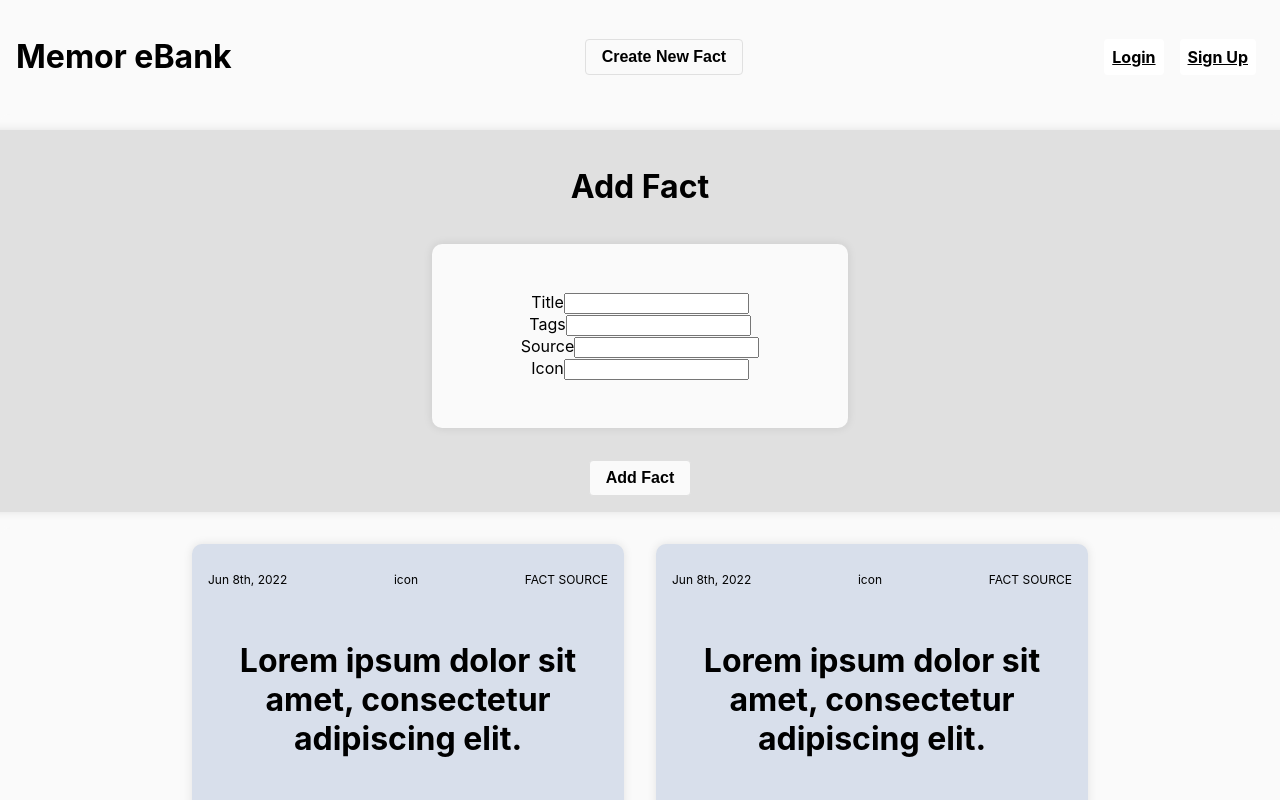
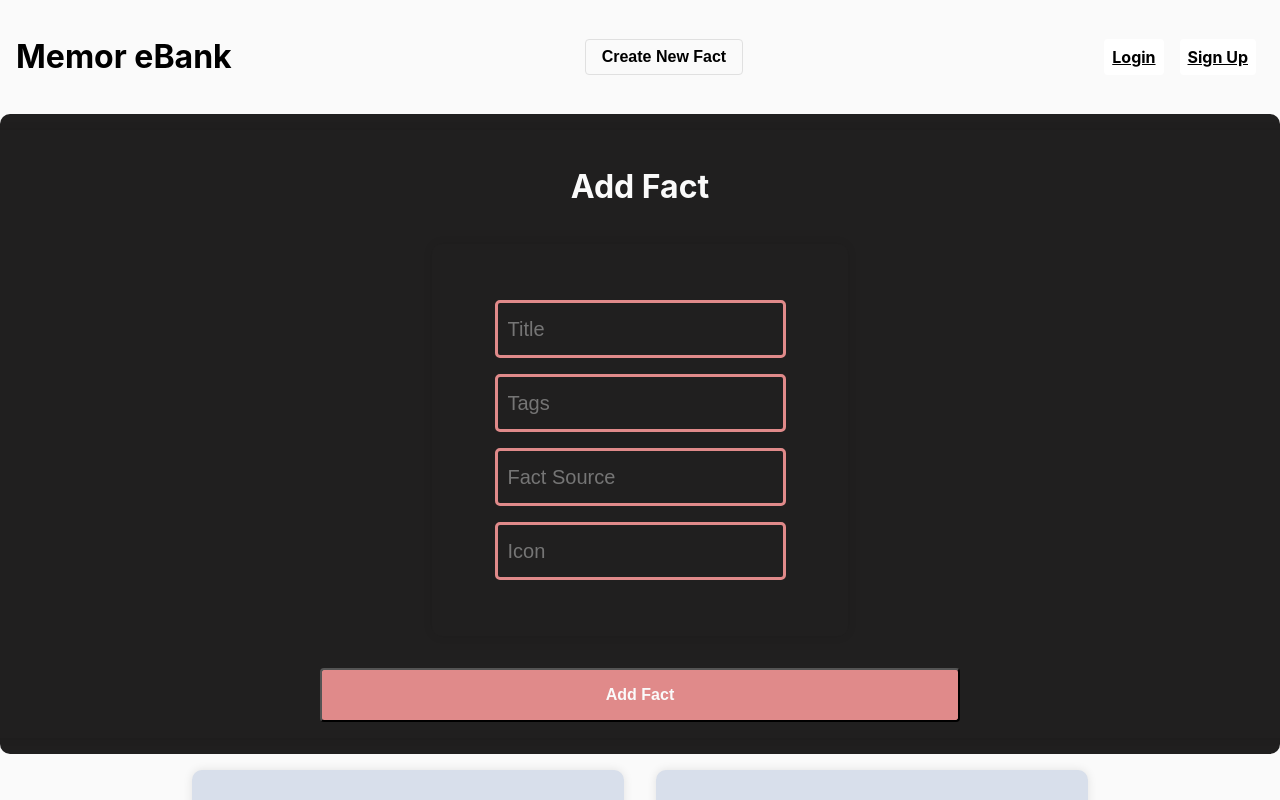
Before and after one commit to jallend1/memorebank, a React (Create React App) app: page / in a window 1280 px wide. Both pictures are taken after a click on the button "Create New Fact". Shown: the top 800 px of the page. Built offline with nearby package versions, Linux system fonts and the light colour scheme.

Commit message:
Adds a bit o' style to the Add Fact form

```diff
--- a/src/Components/AddFactModal.jsx
+++ b/src/Components/AddFactModal.jsx
@@ -55,43 +55,43 @@ const AddFactModal = (props) => {
         <div className="add-fact-modal__body">
           <div className="add-fact-modal__body__inputs">
             <div className="add-fact-modal__body__inputs__title">
-              <label htmlFor="title">Title</label>
               <input
                 type="text"
                 id="title"
                 name="title"
+                placeholder="Title"
                 value={newFact.title}
                 onChange={handleChange}
               />
             </div>
             <div className="add-fact-modal__body__inputs__tags">
-              <label htmlFor="tags">Tags</label>
               <input
                 type="text"
                 id="tags"
                 name="tags"
                 value={newFact.tags}
                 onChange={handleChange}
+                placeholder="Tags"
               />
             </div>
             <div className="add-fact-modal__body__inputs__source">
-              <label htmlFor="source">Source</label>
               <input
                 type="text"
                 id="source"
                 name="source"
                 value={newFact.source}
                 onChange={handleChange}
+                placeholder="Fact Source"
               />
             </div>
             <div className="add-fact-modal__body__inputs__icon">
-              <label htmlFor="icon">Icon</label>
               <input
                 type="text"
                 id="icon"
                 name="icon"
                 value={newFact.icon}
                 onChange={handleChange}
+                placeholder="Icon"
               />
             </div>
           </div>
--- a/src/index.css
+++ b/src/index.css
@@ -4,15 +4,15 @@ body,
   margin: 0;
   padding: 0;
   box-sizing: border-box;
-  font-family: -apple-system, BlinkMacSystemFont, "Segoe UI", "Roboto", "Oxygen",
-    "Ubuntu", "Cantarell", "Fira Sans", "Droid Sans", "Helvetica Neue",
+  font-family: -apple-system, BlinkMacSystemFont, 'Segoe UI', 'Roboto', 'Oxygen',
+    'Ubuntu', 'Cantarell', 'Fira Sans', 'Droid Sans', 'Helvetica Neue',
     sans-serif;
   -webkit-font-smoothing: antialiased;
   -moz-osx-font-smoothing: grayscale;
 }
 
 code {
-  font-family: source-code-pro, Menlo, Monaco, Consolas, "Courier New",
+  font-family: source-code-pro, Menlo, Monaco, Consolas, 'Courier New',
     monospace;
 }
 
@@ -134,7 +134,8 @@ code {
   justify-content: center;
   width: 100%;
   height: 100%;
-  background-color: #fafafa;
+  background-color: #201f1f;
+  color: rgb(250, 250, 250);
   border-radius: 10px;
 }
 
@@ -145,12 +146,10 @@ code {
   justify-content: center;
   width: 100%;
   height: 100%;
-  background-color: #fafafa;
   border-radius: 10px;
   box-shadow: 0px 0px 10px rgba(0, 0, 0, 0.1);
   margin: 1rem;
   padding: 1rem;
-  background-color: #e0e0e0;
 }
 
 .add-fact-modal__body {
@@ -160,7 +159,6 @@ code {
   justify-content: center;
   width: 30%;
   height: 100%;
-  background-color: #fafafa;
   border-radius: 10px;
   box-shadow: 0px 0px 10px rgba(0, 0, 0, 0.1);
   margin: 1rem;
@@ -178,19 +176,43 @@ code {
   padding: 1rem;
 }
 
+.add-fact-modal__body__inputs > div {
+  margin: 0.5rem;
+}
+
+.add-fact-modal__body__inputs > div > input {
+  font-size: 1.25rem;
+  line-height: 2rem;
+  background-color: transparent;
+  border: solid 3px #e08a8a;
+  color: rgb(250, 250, 250);
+  padding: 10px;
+  border-radius: 5px;
+  transition: all 0.4s;
+}
+
+.add-fact-modal__body__inputs > div > input:focus {
+  outline: none;
+  border: solid 5px #e46565;
+  line-height: 2.5rem;
+}
+
 .add-fact-modal__footer {
   display: flex;
   flex-direction: row;
   align-items: center;
   justify-content: space-between;
   margin-top: 1rem;
+  width: 50%;
 }
 
 .add-fact-modal__footer__button {
-  background-color: #fafafa;
-  border: 1px solid #e0e0e0;
+  background-color: #e08a8a;
+  /* border: 1px solid #e0e0e0; */
+  color: rgb(250, 250, 250);
+  width: 100%;
   border-radius: 4px;
-  padding: 0.5rem 1rem;
+  padding: 1rem;
   font-size: 1rem;
   font-weight: bold;
   cursor: pointer;
@@ -198,7 +220,8 @@ code {
 }
 
 .add-fact-modal__footer__button:hover {
-  background-color: #e0e0e0;
+  background-color: #e46565;
+  font-size: 1.25rem;
 }
 
 .add-fact-modal__footer__error {
```
